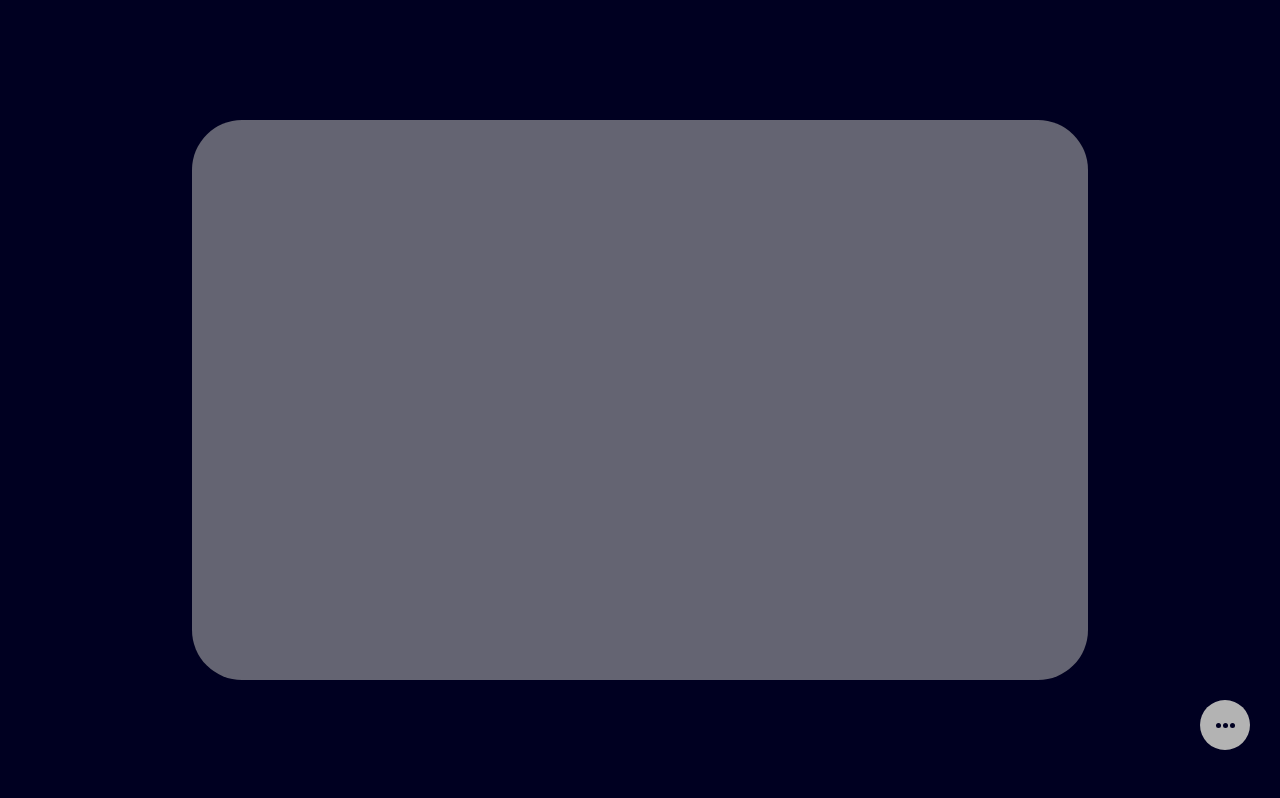
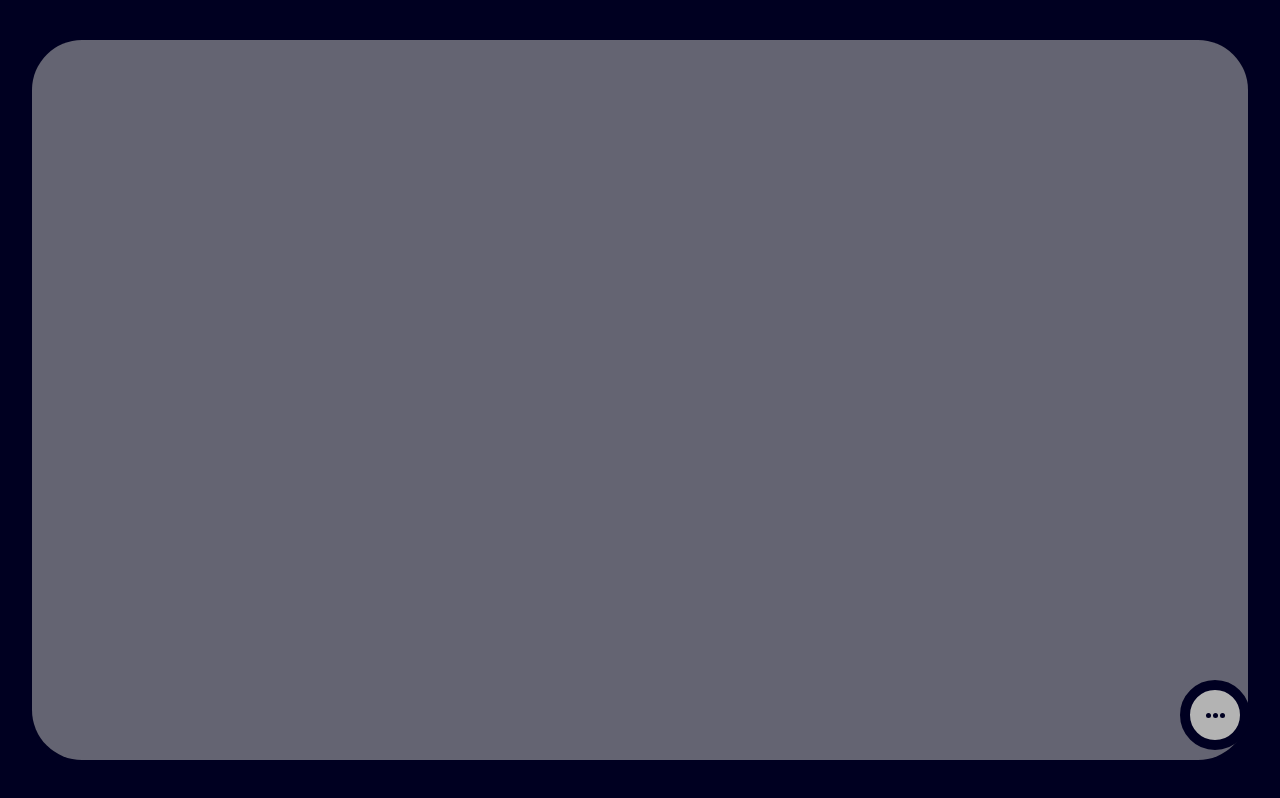
Before and after one commit to ZAKSomebody/ZAKSomebody1.0, a plain HTML site: page index.html in a window 1280 px wide. Drawn offline with nearby package versions, Linux system fonts and the light colour scheme.

Commit message:
checkpoint

```diff
--- a/index.css
+++ b/index.css
@@ -20,8 +20,8 @@ img,picture,svg,video{
 }
 #main{
     background-color: #b3b3b38f;
-    width: 70%;
-    height: 70%;
+    width: 95%;
+    height: 90%;
     position: absolute;
     top: 50%;
     left: 50%;
@@ -50,6 +50,8 @@ img,picture,svg,video{
     width: 50px;
     height: 50px;
     border-radius: 100%;
+    box-sizing: unset;
+    border: 10px solid #000021ff;
     position: absolute;
     bottom: 50px;
     right: 30px;
@@ -60,6 +62,7 @@ img,picture,svg,video{
 #menu:hover{
     width: 70px;
     height: 70px;
+    bottom: 40px;
     background-color: #ff8a03ff;
 }
 .dot{
```
